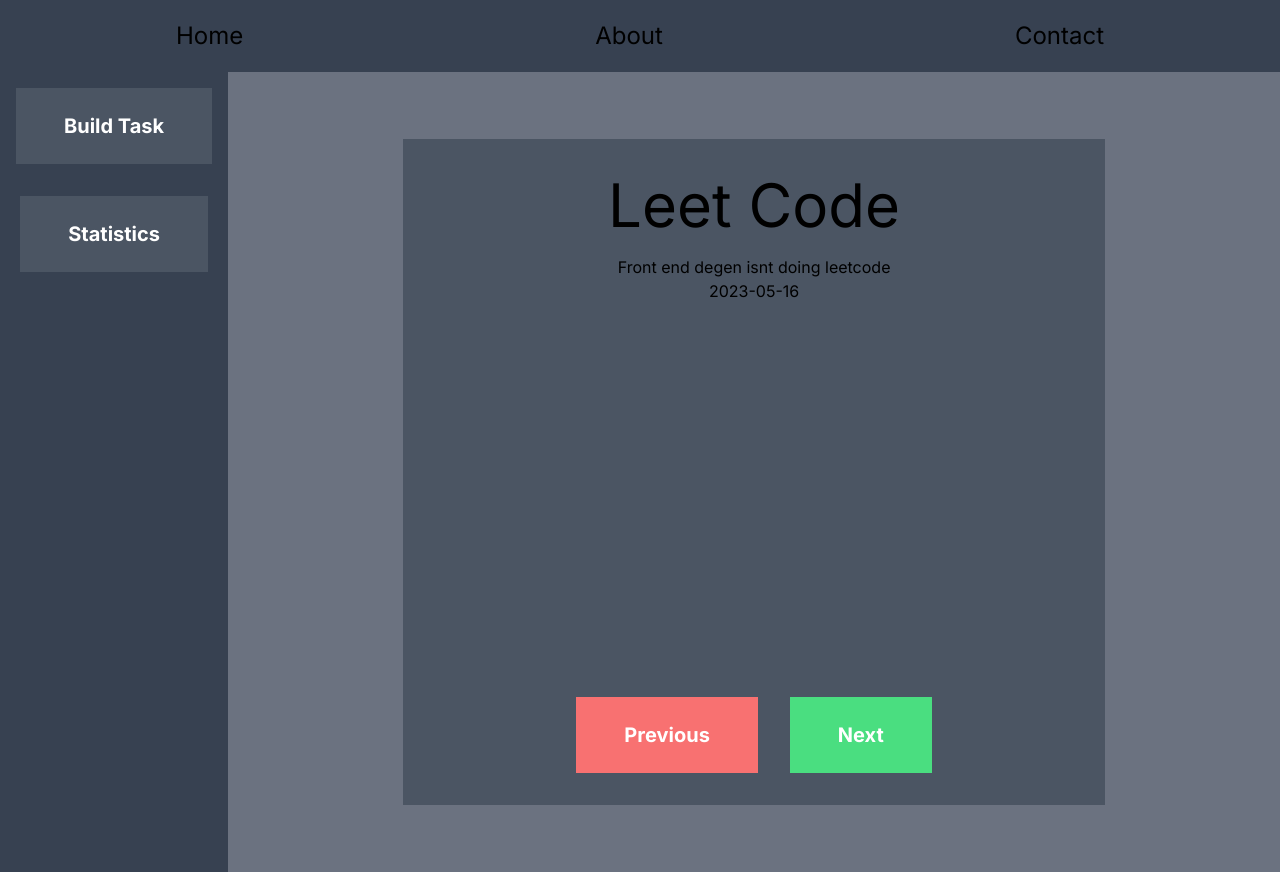
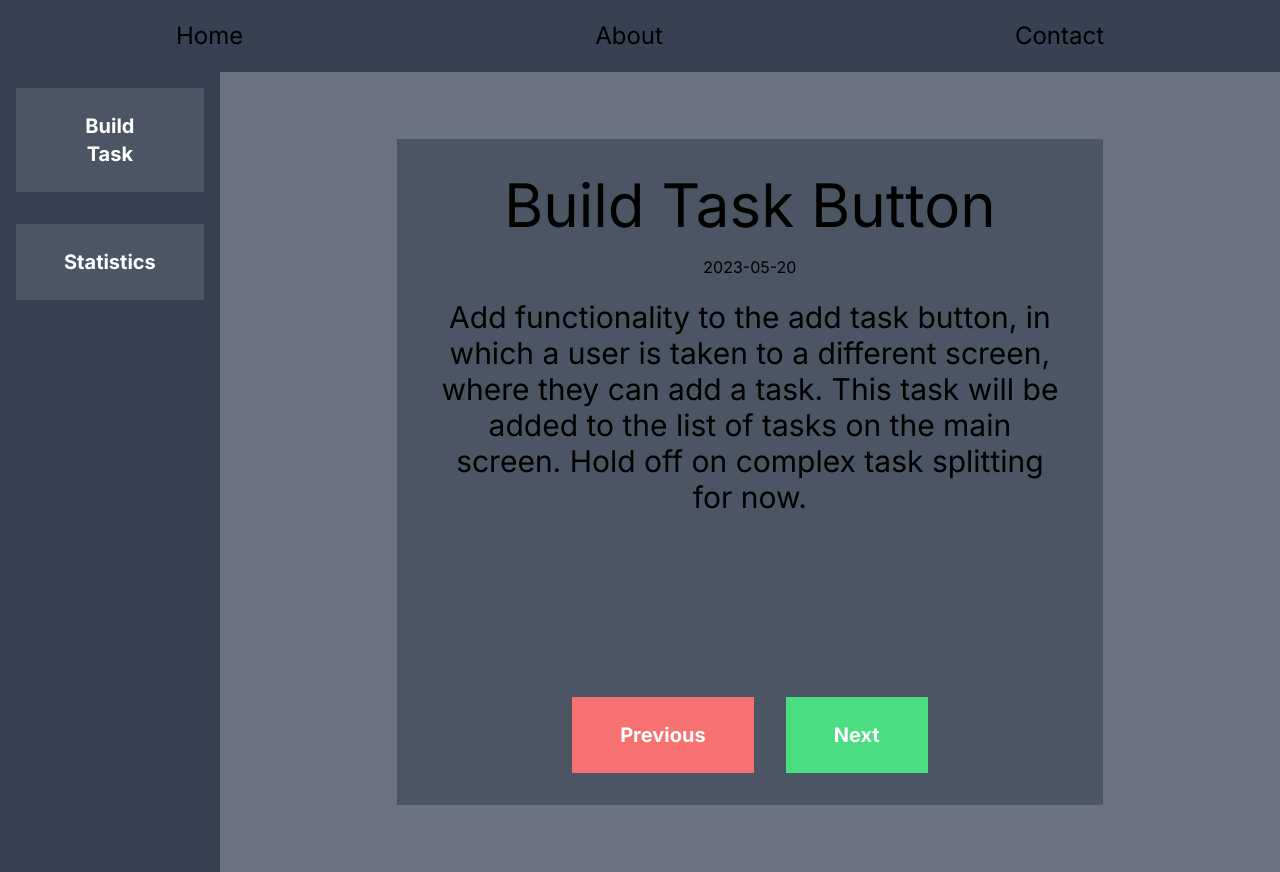
Before and after one commit to levyjonathan31/focus-fracture, a Next.js app: page / in a window 1280 px wide. Built offline with nearby package versions, Linux system fonts and the light colour scheme.

Commit message:
Added tasks for self

```diff
--- a/app/data.json
+++ b/app/data.json
@@ -1,14 +1,24 @@
 {
     "tasks": [
         {
-        "title": "Leet Code",
-        "description" : "Front end degen isnt doing leetcode",
-        "date" : "2023-05-16"
+        "title": "Build Task Button",
+        "description" : "Add functionality to the add task button, in which a user is taken to a different screen, where they can add a task. This task will be added to the list of tasks on the main screen. Hold off on complex task splitting for now.",
+        "date" : "2023-05-20"
         },
         {
-        "title": "Front end Development",
-        "description" : "Switch between tasks",
-        "date" : "2023-05-16"
+        "title": "Card Styling",
+        "description" : "Add better content to cards. This may include adding priority, estimated completion time, organized descriptions (SMART goals?) and other things that may be useful to the user.",
+        "date" : "2023-05-20"
+        },
+        {
+        "title": "Accept Task Button",
+        "description" : "Create and add functionality to an accept task button on the task card. This will allow the user to accept a task, and it will be added to their list of tasks. This will also remove the task from the list of available tasks.",
+        "date" : "2023-05-20"
+        },
+        {
+        "title": "Brain Storm",
+        "description" : "Brainstorm ideas for the app. Current ideas include: Geometrical progress screen, task splitting, a work zone (special screen that contains all your tasks), a reward system, etc.",
+        "date" : "2023-05-20"
         }
     ]
 
--- a/app/task.tsx
+++ b/app/task.tsx
@@ -58,8 +58,9 @@ const Card: FC<CardProps> = ({ tasks }) => {
   return (
     <div className="flex h-5/6 w-2/3 flex-col items-center bg-gray-600 p-4">
       <h1 className="p-5 text-6xl">{title}</h1>
-      <p>{description}</p>
       <p>{date}</p>
+      <p className="m-5 text-center text-3xl">{description}</p>
+
       <div className="flex-grow" />
       <div className="mt-auto">
         <Buttons onIncrement={increment} onDecrement={decrement} />
```
